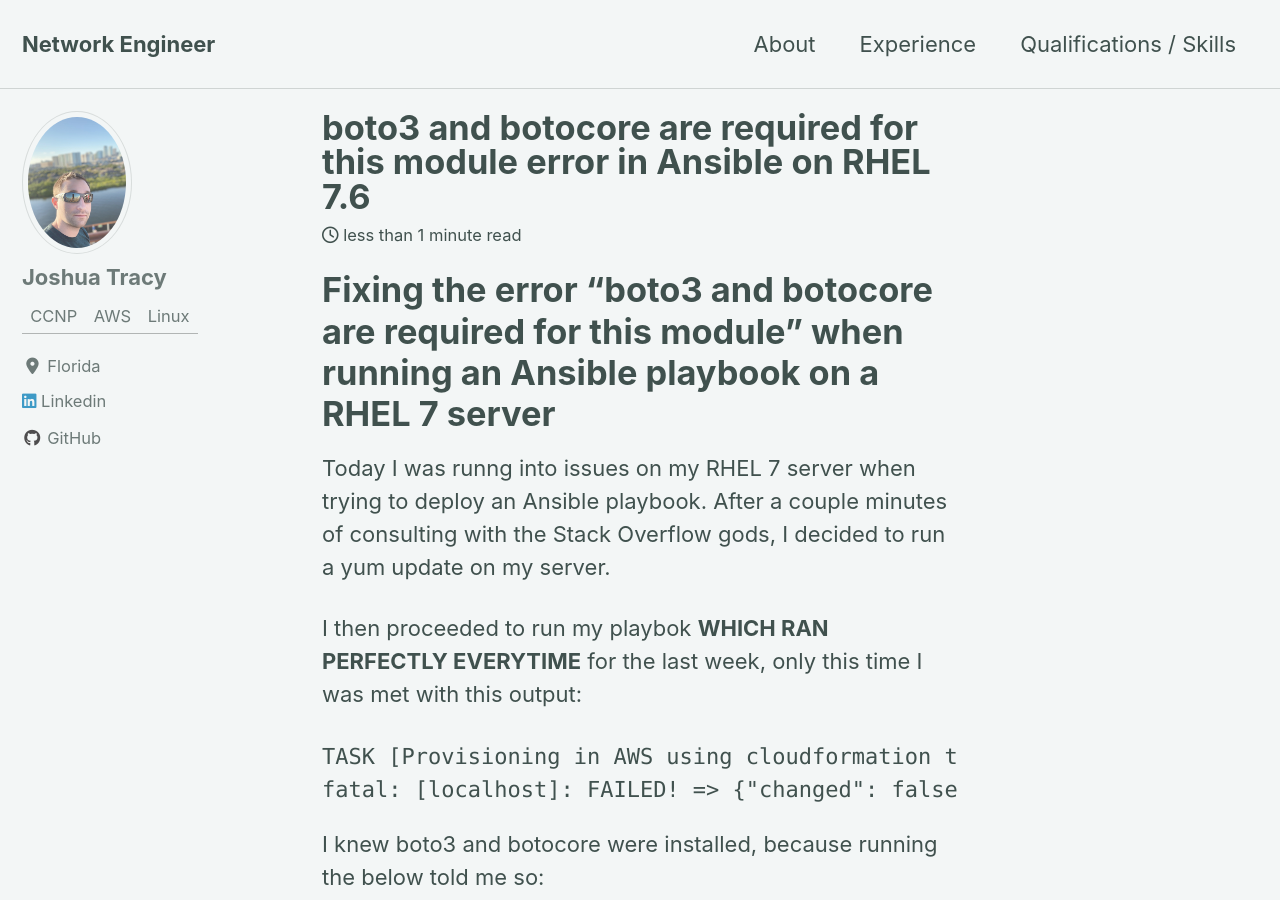
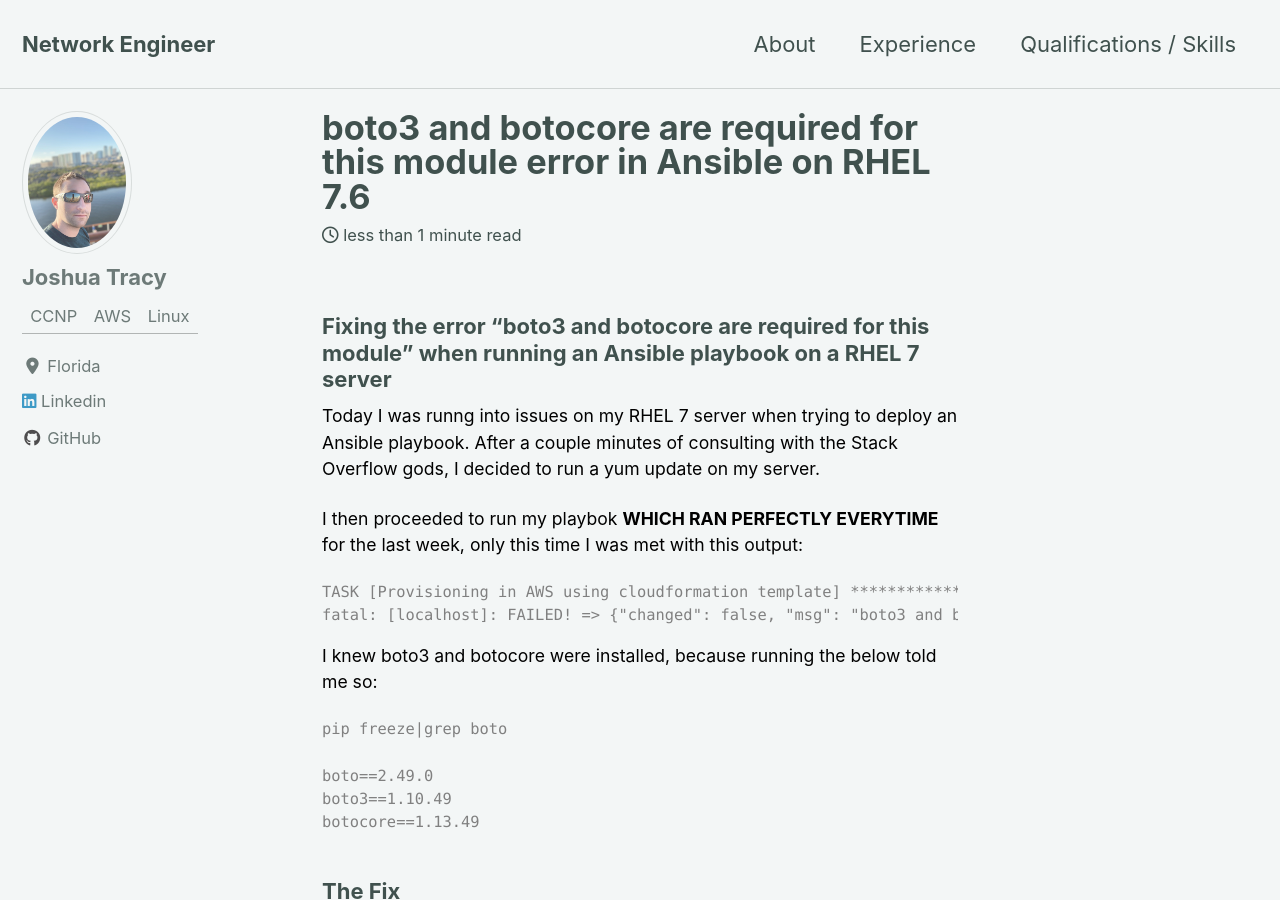
Before and after one commit to Josh-Tracy/Josh-Tracy.github.io, a Jekyll site: the page built from _posts/2020-01-31-Ansible_virtualenv.md, in a window 1280 px wide and 900 px high. Built offline with Jekyll 4.4.1, drawn with Linux system fonts in a browser that asks for light colours; cached includes are drawn as plain includes; nearby versions of some CDN libraries.

Commit message:
1/31/2020 post

```diff
--- a/_posts/2020-01-31-Ansible_virtualenv.md
+++ b/_posts/2020-01-31-Ansible_virtualenv.md
@@ -6,18 +6,23 @@
 #  image: "/images/Ansible_Cisco.png"
 excerpt: "Networking, Automation, AWS, virtualenv, python, boto3, botocore, Ansible, Information Technology, RHEL 7"
 ---
-# Fixing the error "boto3 and botocore are required for this module" when running an Ansible playbook on a RHEL 7 server
+### Fixing the error "boto3 and botocore are required for this module" when running an Ansible playbook on a RHEL 7 server
 
 Today I was runng into issues on my RHEL 7 server when trying to deploy an Ansible playbook. After a couple minutes of consulting with the Stack Overflow gods, I decided to run a yum update on my server.
+{: style="color:black; font-size: 80%;"}
 
 I then proceeded to run my playbok <b>WHICH RAN PERFECTLY EVERYTIME</b> for the last week, only this time I was met with this output:
+{: style="color:black; font-size: 80%;"}
 
 <pre>
 TASK [Provisioning in AWS using cloudformation template] *********************************
 fatal: [localhost]: FAILED! => {"changed": false, "msg": "boto3 and botocore are required for this module"}
 </pre>
+{: style="color:gray; font-size: 70%;"}
 
 I knew boto3 and botocore were installed, because running the below told me so:
+{: style="color:black; font-size: 80%;"}
+
 <pre>
 pip freeze|grep boto
 
@@ -25,7 +30,8 @@
 boto3==1.10.49
 botocore==1.13.49
 </pre>
+{: style="color:gray; font-size: 70%;"}
 
-# The Fix
+### The Fix
 
-## Virtualenv to the rescue!
+#### Virtualenv to the rescue!
```
